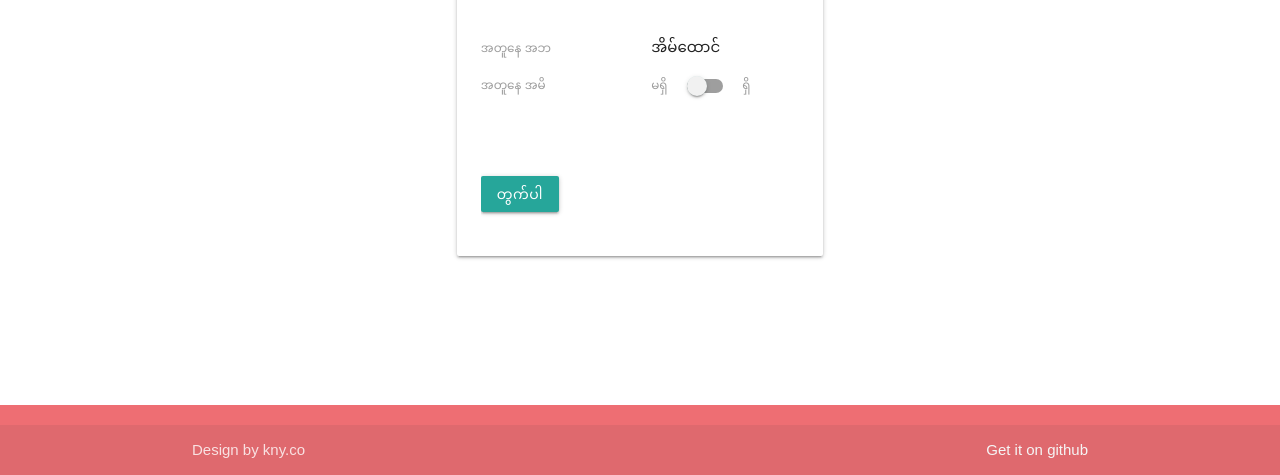
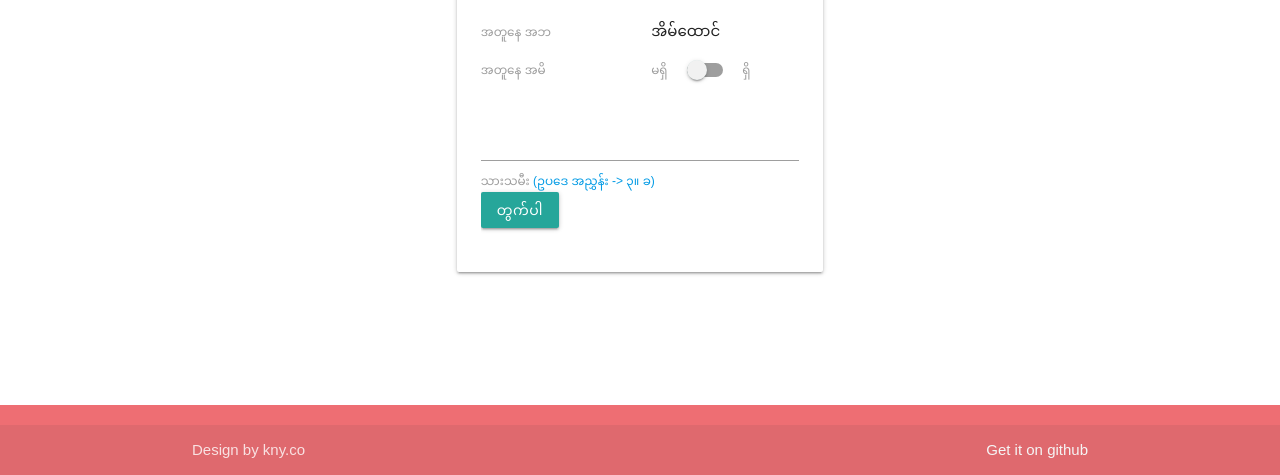
Before and after one commit to greenlikeorange/income-tax-calculator, a plain HTML site: page index.html in a window 1280 px wide. Shown: the part 325-800 px from the top of the page. Drawn offline with nearby package versions, Linux system fonts and the light colour scheme; a web font is replaced by a local one.

Commit message:
Add goverment docs and fix link

```diff
--- a/index.html
+++ b/index.html
@@ -60,12 +60,10 @@
                 </div>
                 <div class="row">
                   <div class="col s12">
-                    <!--
                     <input id="child" name="child" type="number" min="0" max="20" value="၀">
                     <label for="child">သားသမီး
-                      <a href="http://www.irdmyanmar.gov.mm/ird/PDF/income%20tax%20rule2_39_58_AMeng.pdf"> (ဥပဒေ အညွှန်း -> ၃။ ခ)</a>
+                      <a href="docs/Income Rule & Regulation and CT Regulation.pdf"> (ဥပဒေ အညွှန်း -> ၃။ ခ)</a>
                     </label>
-                    -->
                   </div>
                   <br>
                   <br>
```
Also changed, not shown: 3 other files.
